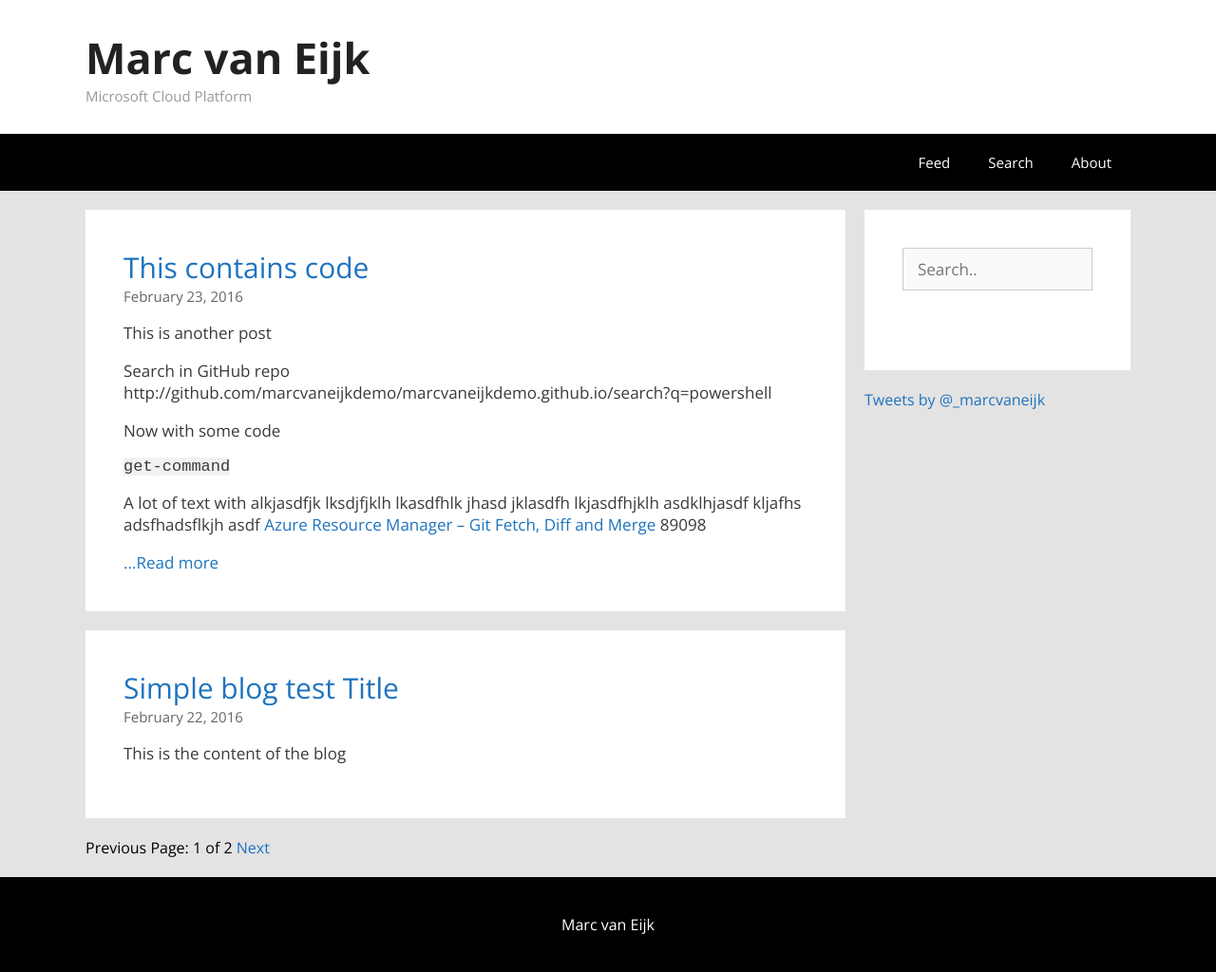
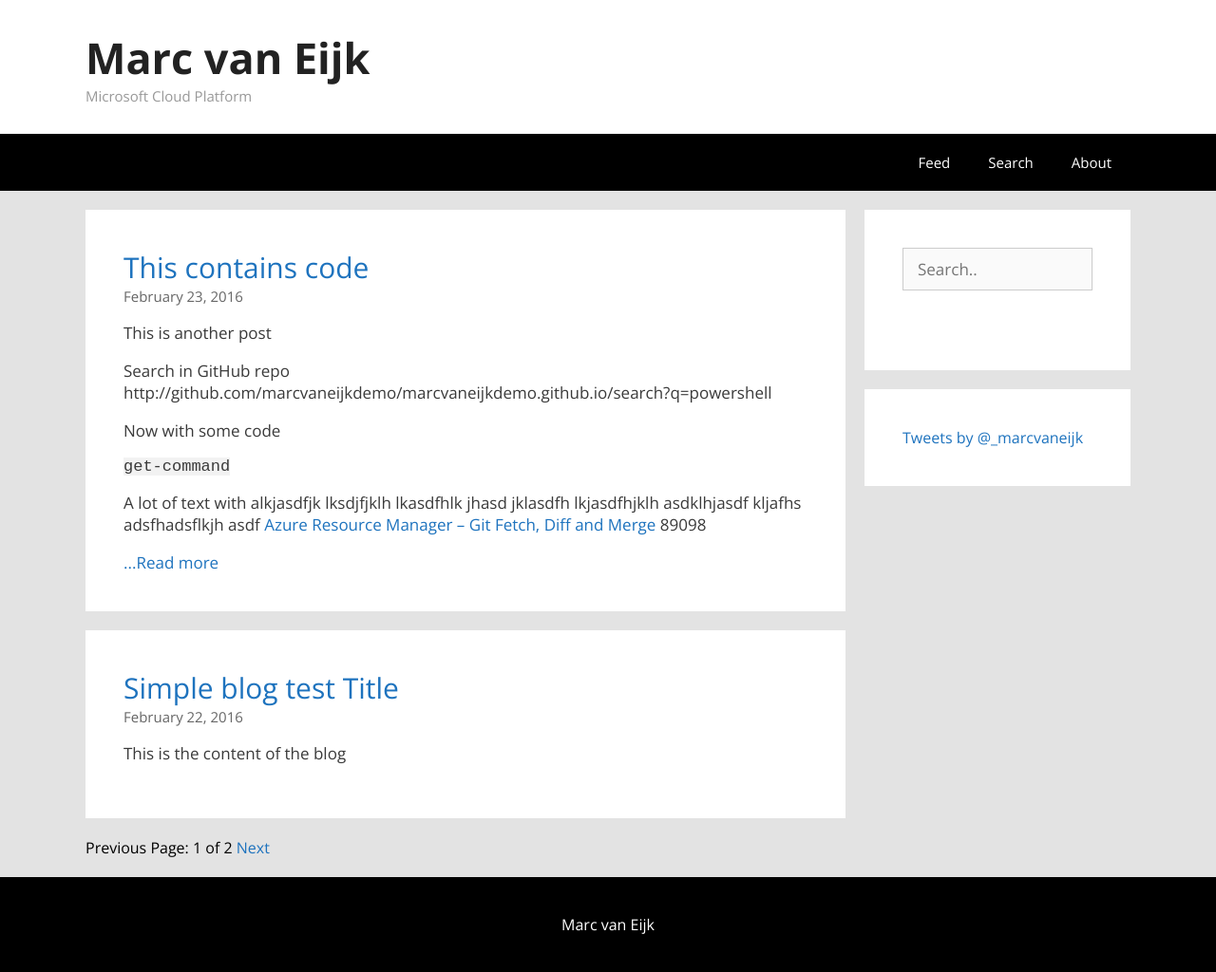
Before and after one commit to marcvaneijkdemo/marcvaneijkdemo.github.io, a Jekyll site: the page built from index.html, in a window 1280 px wide. Shown: the whole page at 95% size. Built offline with Jekyll 4.4.1, drawn with Linux system fonts in a browser that asks for light colours; nearby versions of some CDN libraries; the list of posts is cut into pages by our own code; comment, search, counter and statistics services are not loaded.

Commit message:
Update content.css

```diff
--- a/css/content.css
+++ b/css/content.css
@@ -70,3 +70,9 @@ a:hover {
   padding-top: 10px;
   font-size: 17px;
 }
+
+.widgetTwitter {
+  background-color: #ffffff;
+  padding: 40px;
+  margin-bottom: 20px;
+}
```
